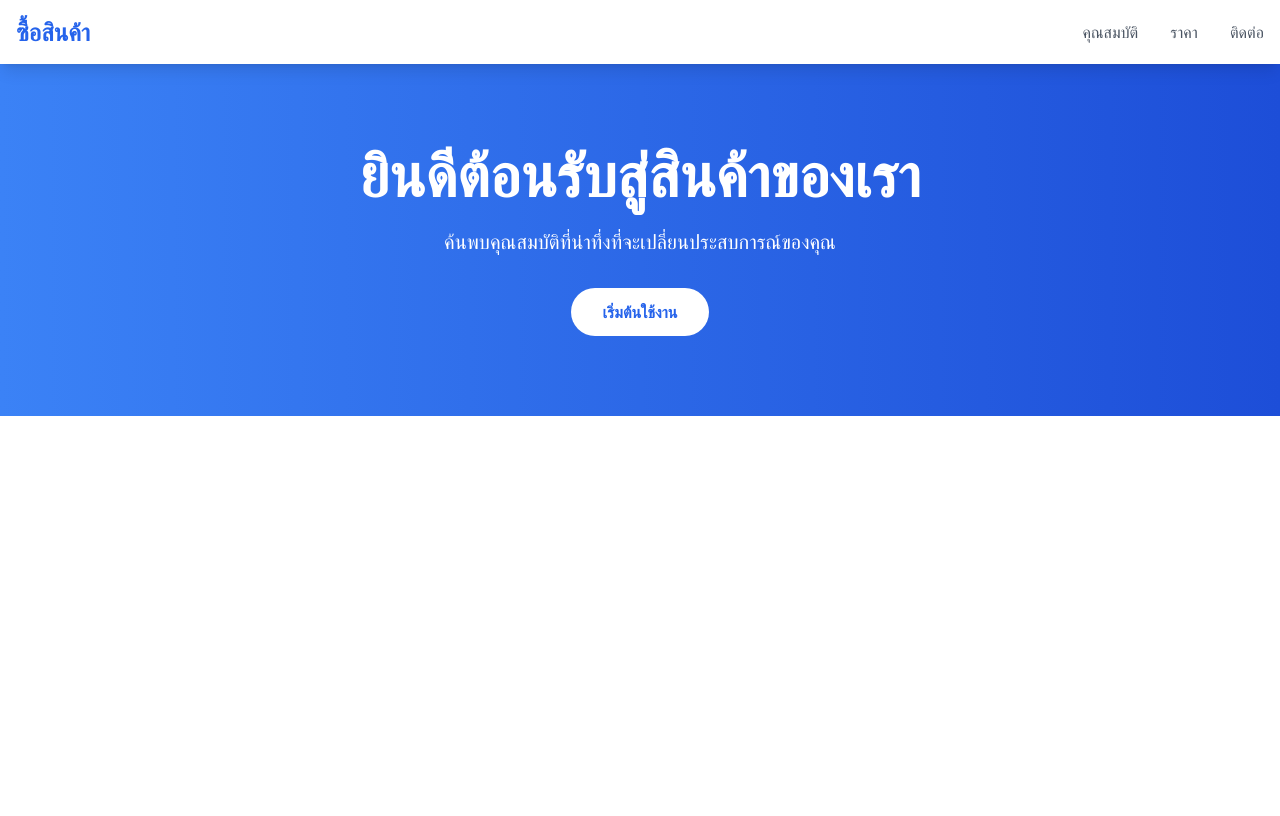
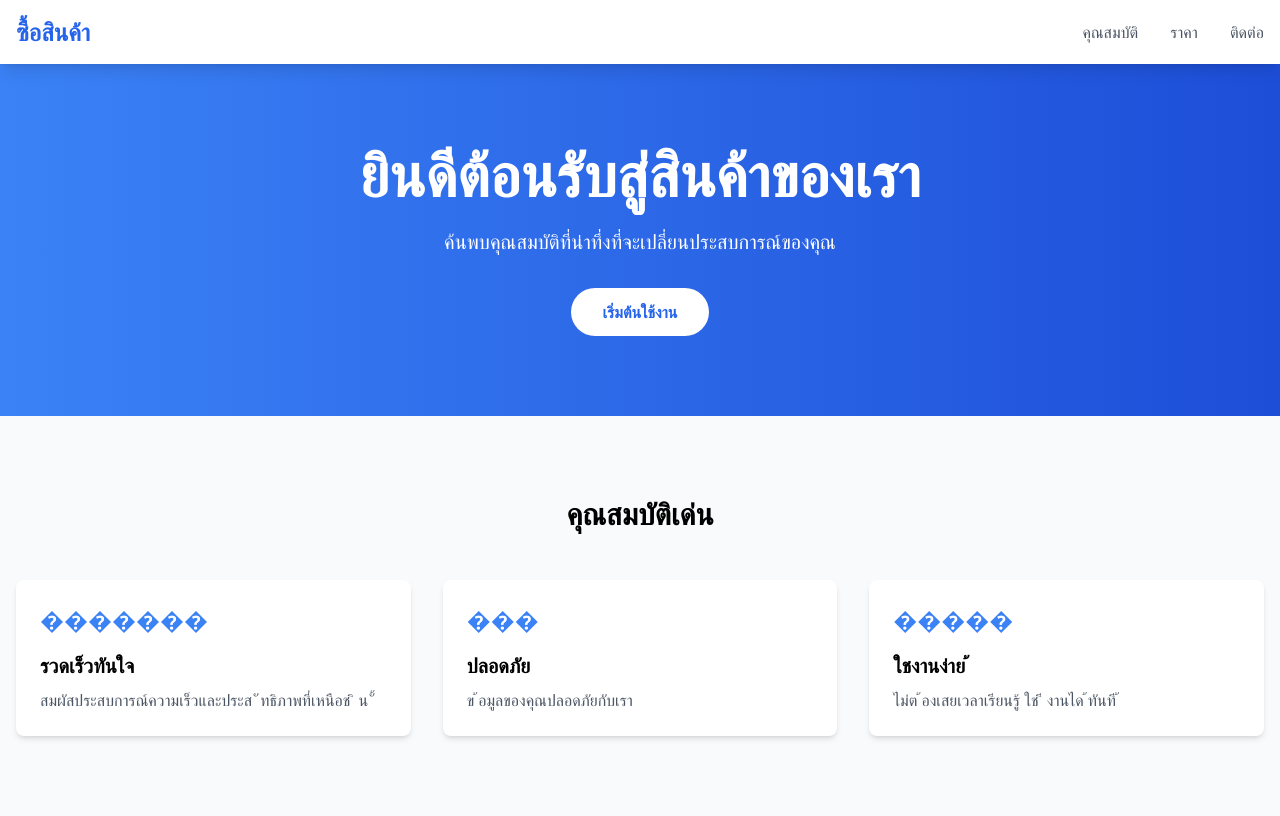
Before and after one commit to Kittiya66160018/product-landing-page, a plain HTML site: page index.html in a window 1280 px wide. Drawn offline with nearby package versions, Linux system fonts and the light colour scheme.

Commit message:
เพิ่มสวนแสดงคุณสมบัติพร้อมการ์ด

```diff
--- a/index.html
+++ b/index.html
@@ -41,6 +41,32 @@
                 </div>
             </div>
         </section>
+        <section id="features" class="py-20 bg-gray-50">
+            <div class="container mx-auto px-4">
+                <h2 class="text-3xl font-bold text-center mb-12">คุณสมบัติเด่น</h2>
+                <div class="grid grid-cols-1 md:grid-cols-3 gap-8">
+                    <!-- คุณสมบัติที่ 1 -->
+                    <div class="bg-white p-6 rounded-lg shadow-md">
+                        <div class="text-blue-500 text-2xl mb-4">�������</div>
+                        <h3 class="font-bold text-xl mb-2">รวดเร็วทันใจ</h3>
+                        <p class="text-gray-600">สมผัสประสบการณ์ความเร็วและประส ั ทธิภาพที่เหนือช ิ น
+                            ั้ </p>
+                    </div>
+                    <!-- คุณสมบัติที่ 2 -->
+                    <div class="bg-white p-6 rounded-lg shadow-md">
+                        <div class="text-blue-500 text-2xl mb-4">���</div>
+                        <h3 class="font-bold text-xl mb-2">ปลอดภัย</h3>
+                        <p class="text-gray-600">ข ้อมูลของคุณปลอดภัยกับเรา</p>
+                    </div>
+                    <!-- คุณสมบัติที่ 3 -->
+                    <div class="bg-white p-6 rounded-lg shadow-md">
+                        <div class="text-blue-500 text-2xl mb-4">�����</div>
+                        <h3 class="font-bold text-xl mb-2">ใชงานง่าย ้ </h3>
+                        <p class="text-gray-600">ไม่ต ้องเสยเวลาเรียนรู้ ใช ี งานได ้ทันที ้ </p>
+                    </div>
+                </div>
+            </div>
+        </section>
     </main>
 
 
```
